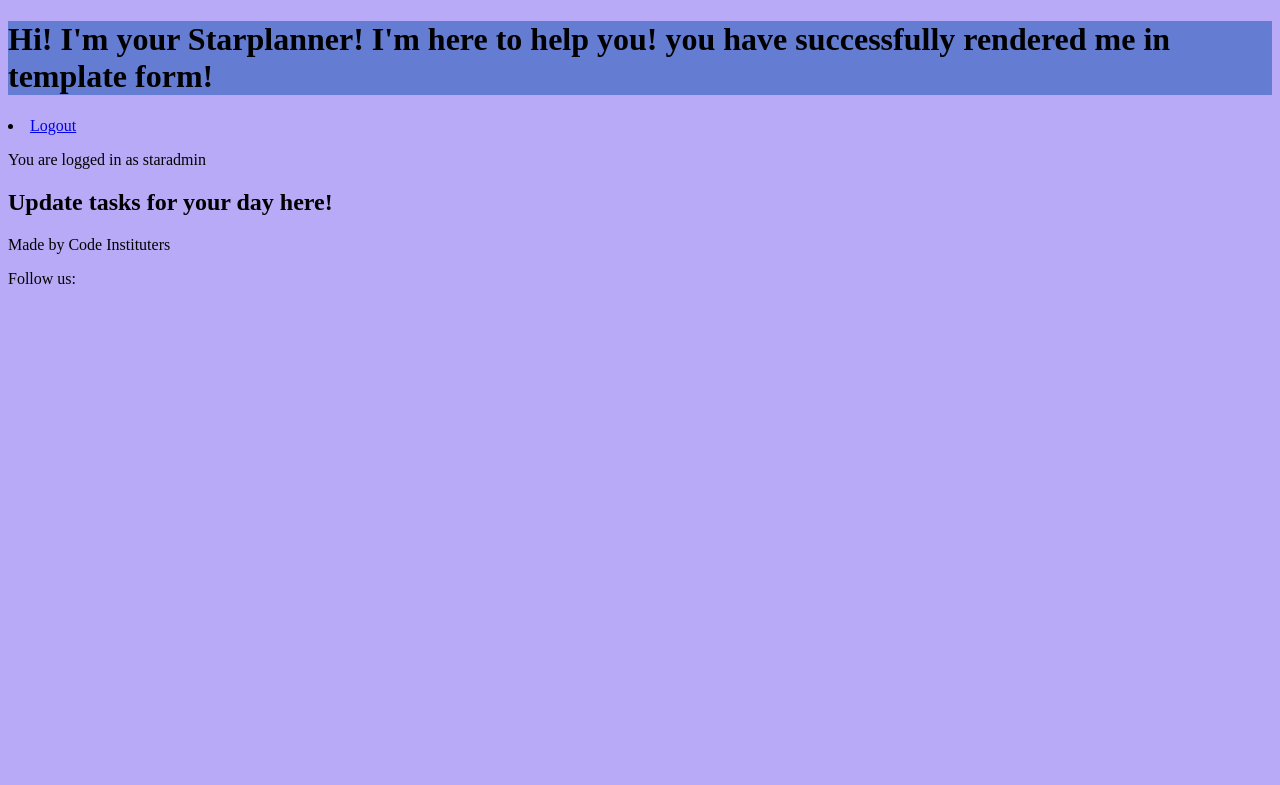
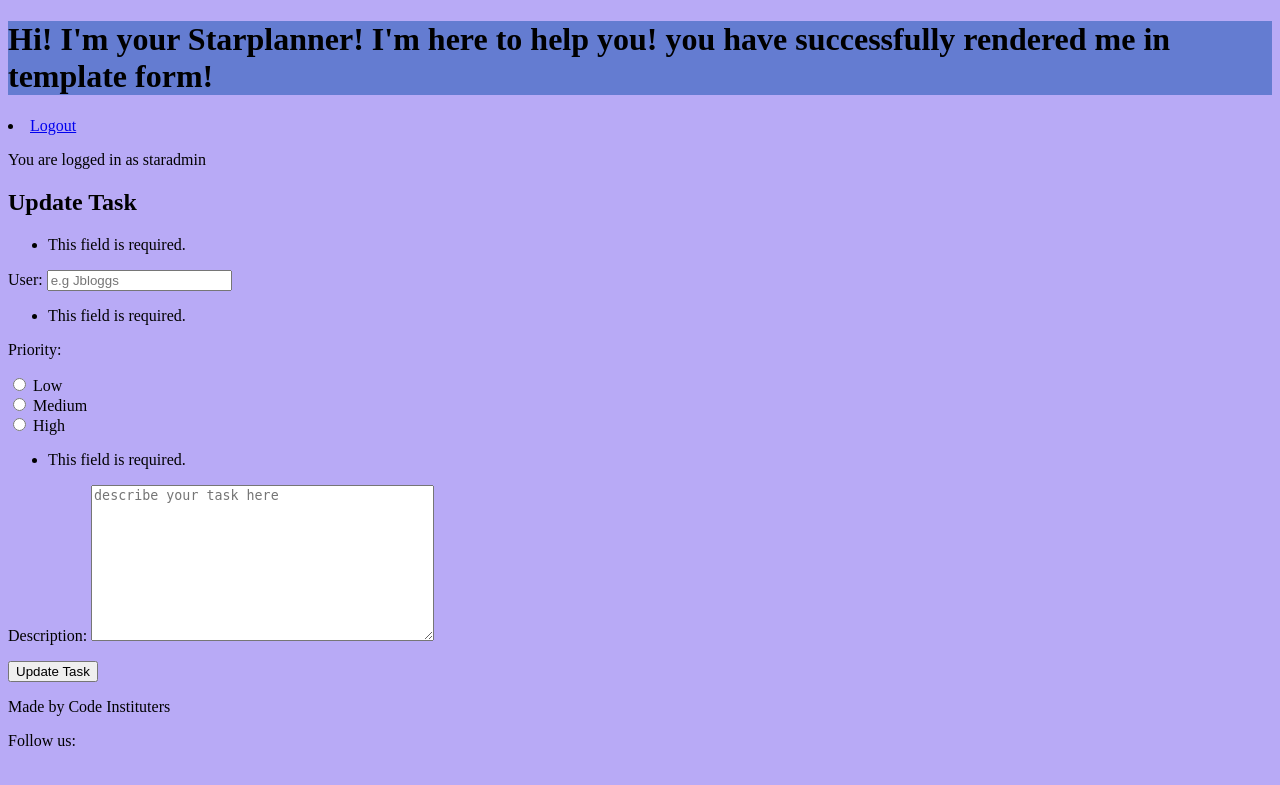
Before and after one commit to BeeBeeBethC/Starplanner-PP4, a Django app: page /update/1/ in a window 1280 px wide. Shown: the top 785 px of the page. Run offline with Django 4.2, Linux system fonts and the light colour scheme; a user stored in the database is signed in; tables that the repository leaves empty hold one stand-in row (values such as "Sample post").

Commit message:
debugging update task function

```diff
--- a/bgcode/settings.py
+++ b/bgcode/settings.py
@@ -161,3 +161,8 @@ STATIC_ROOT = os.path.join(BASE_DIR, 'setupfiles')
 # https://docs.djangoproject.com/en/4.2/ref/settings/#default-auto-field
 
 DEFAULT_AUTO_FIELD = 'django.db.models.BigAutoField'
+
+# Login/logout redirect
+LOGIN_URL = 'login'
+LOGIN_REDIRECT_URL = 'starplanner'
+LOGOUT_REDIRECT_URL = 'starplanner'
--- a/starplanner/urls.py
+++ b/starplanner/urls.py
@@ -4,7 +4,6 @@ from . import views
 
 urlpatterns = [
     path('', views.starplanner, name='starplanner'),
-    path('planner/', views.starplanner_home, name="planner_home"),
     path('create/', views.create_task, name="create"),
     path('read/', views.read_task, name="read"),
     path('update/<int:task_id>/', views.update_task, name="update"),
--- a/starplanner/views.py
+++ b/starplanner/views.py
@@ -4,6 +4,7 @@ from django.urls import path
 from django.template import loader, RequestContext
 from django.views import View
 from django.contrib.auth.models import User
+from django.contrib.auth.decorators import login_required
 from .forms import TaskForm
 from .models import Task
 
@@ -14,13 +15,8 @@ def starplanner(request):
     return HttpResponse(template.render())
 
 
-# post login page - REDIRECT LOGIN PAGE TO PLANNER HOME
-def starplanner_home(request):
-    template = loader.get_template('planner_home.html')
-    return HttpResponse(template.render())
-
-
 # create_task_view
+@login_required(login_url='login')
 def create_task(request):
     form = TaskForm()
     if request.method == 'POST':
@@ -33,27 +29,32 @@ def create_task(request):
 
 
 # read_task_view
+@login_required(login_url='login')
 def read_task(request):
     tasks = Task.objects.all()
     return render(request, 'read_task.html', {'tasks': tasks})
 
 
 # update_task_view
+@login_required(login_url='login')
 def update_task(request, task_id):
-    task = get_object_or_404(Task, task=task_id)
-    form = TaskForm(instance=task)
+    task = get_object_or_404(Task, pk=task_id)
+    form = TaskForm(request.POST, instance=task)
     if request.method == "POST":
         form = TaskForm(request.POST, instance=task)
         if form.is_valid():
             form.save()
             return redirect('read_task')
-    return render(request, 'update_task.html', {'form': form})
+        else:
+            form=TaskForm(instance=task)
+    return render(request, 'update_task.html', {'form': form, 'task': task})
 
 
 # delete_task_view
+@login_required(login_url='login')
 def delete_task(request, task_id):
-    task = get_object_or_404(Task, task=task_id)
+    tasks = get_object_or_404(Task, pk=task_id)
     if request.method == 'POST':
-        task.delete()
+        tasks.delete()
         return redirect('read_task')
-    return render(request, 'delete_task.html', {'task': task})
+    return render(request, 'delete_task.html', {'tasks': tasks})
--- a/templates/update_task.html
+++ b/templates/update_task.html
@@ -7,7 +7,12 @@ Update Task
 {% endblock %}
 
 {% block content %}
-<div>
-    <h2>Update tasks for your day here!</h2>
+<div class="form-container">
+    <h2>Update Task</h2>
+    <form method="POST">
+        {% csrf_token %}
+        {{ form.as_p }}
+        <button type="submit">Update Task</button>
+    </form>
 </div>
 {% endblock %}
```
